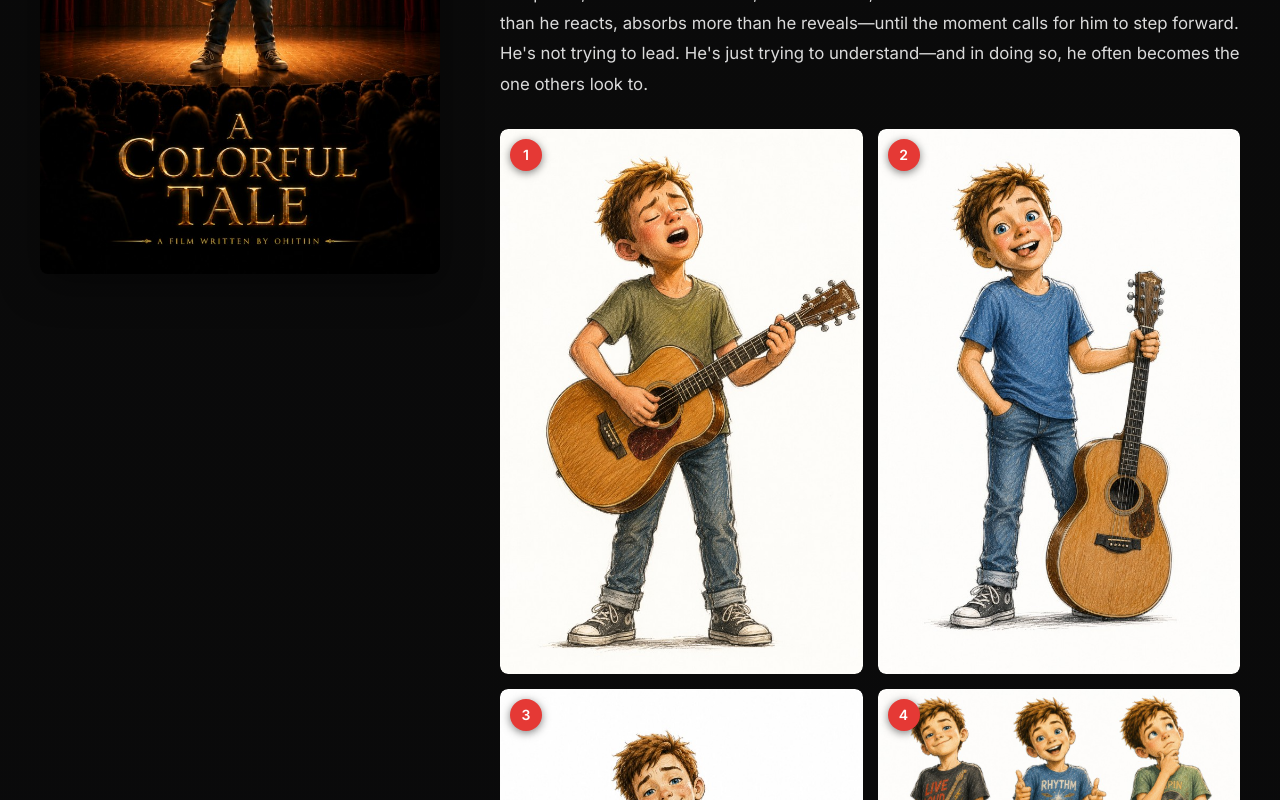
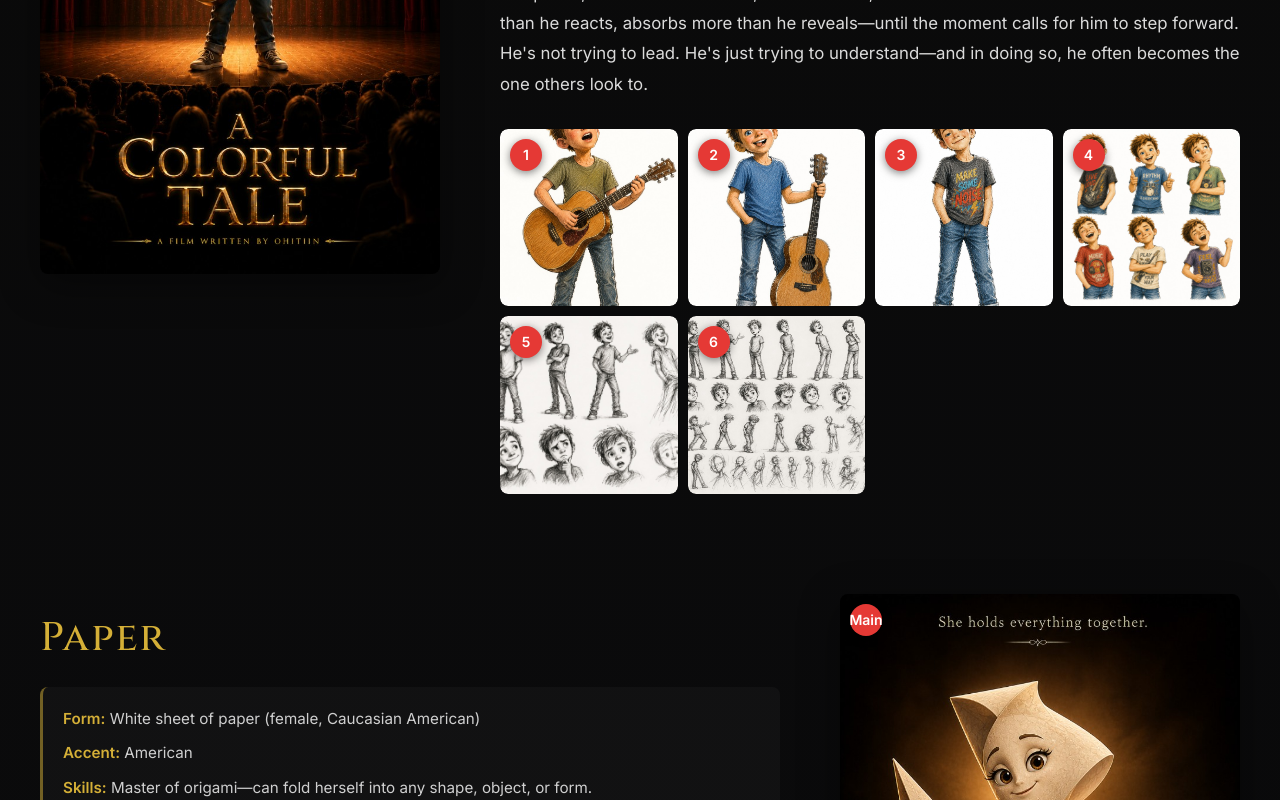
Before and after one commit to pankaj3399/a-colorful-tale, a React (Vite) app: page / in a window 1280 px wide. Shown: the part 5500-6300 px from the top of the page. Built offline with nearby package versions, Linux system fonts and the light colour scheme; a web font is replaced by a local one.

Commit message:
Update character image grid layout in App.css to improve visual organization. Adjust column count and gap size, enhance hover effect scaling, and modify image handling for better fit and display.

```diff
--- a/src/App.css
+++ b/src/App.css
@@ -363,8 +363,8 @@
 
 .character-extra-images {
   display: grid;
-  grid-template-columns: repeat(2, 1fr);
-  gap: 15px;
+  grid-template-columns: repeat(4, 1fr);
+  gap: 10px;
   margin-top: 20px;
 }
 
@@ -373,10 +373,11 @@
   border-radius: 8px;
   overflow: hidden;
   transition: transform 0.3s, box-shadow 0.3s;
+  aspect-ratio: 1 / 1;
 }
 
 .extra-image-wrapper:hover {
-  transform: scale(1.03);
+  transform: scale(1.05);
   box-shadow: 0 10px 30px rgba(0, 0, 0, 0.5);
 }
 
@@ -387,7 +388,8 @@
 
 .character-extra-images img {
   width: 100%;
-  height: auto;
+  height: 100%;
+  object-fit: cover;
   display: block;
   border-radius: 8px;
   box-shadow: 0 5px 20px rgba(0, 0, 0, 0.3);
@@ -455,7 +457,7 @@
   }
 
   .character-extra-images {
-    grid-template-columns: 1fr;
+    grid-template-columns: repeat(2, 1fr);
   }
 }
 
```
